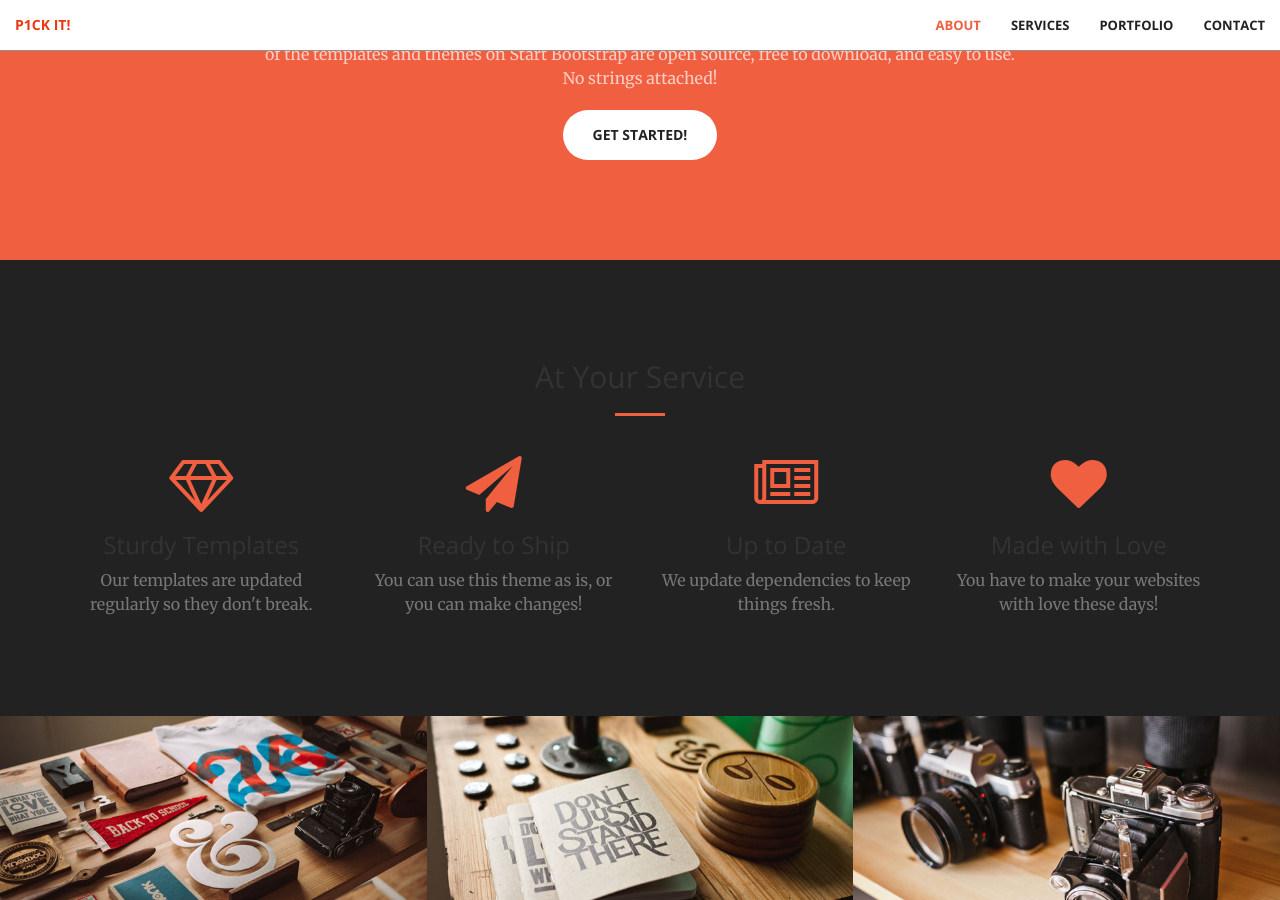
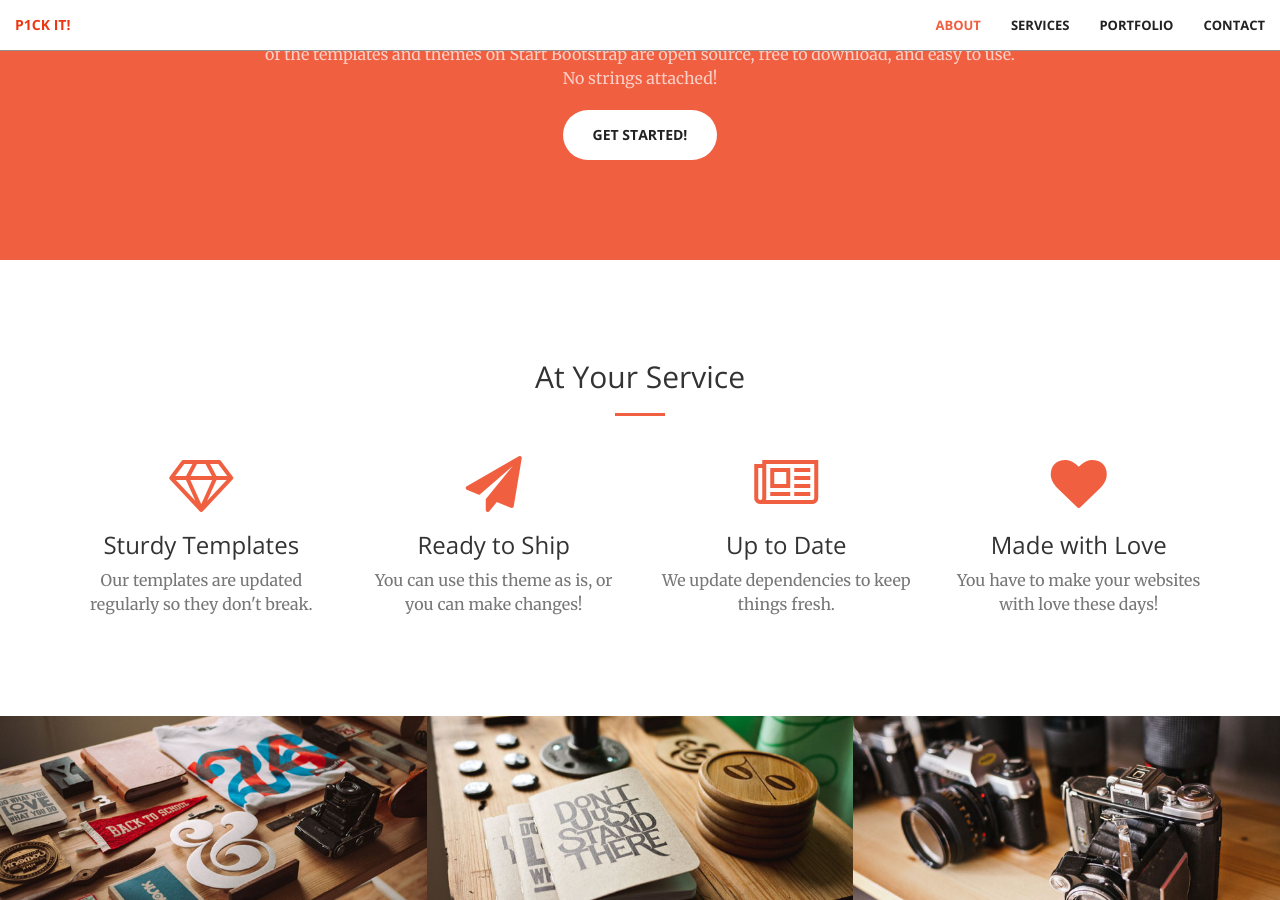
Before and after one commit to p1ckit/p1ckit.github.io, a Jekyll site: the page built from index.html, in a window 1280 px wide and 900 px high, scrolled down 1058 px. Built offline with Jekyll 4.4.1, drawn with Linux system fonts in a browser that asks for light colours.

Commit message:
no message

```diff
--- a/_sass/_base.scss
+++ b/_sass/_base.scss
@@ -57,7 +57,6 @@ p {
 
 section {
     padding: 100px 0;
-    background-color:#222;/*컨택트 배경화면 색상 수정*/
 }
 
 aside {
@@ -318,6 +317,9 @@ header {
 }
 
 // Contact
+#contact {
+    color:#222;
+} //contact 섹션 배경 수정
 #contact .fa {
     color: $theme-dark;
     font-size: 4em;
```
